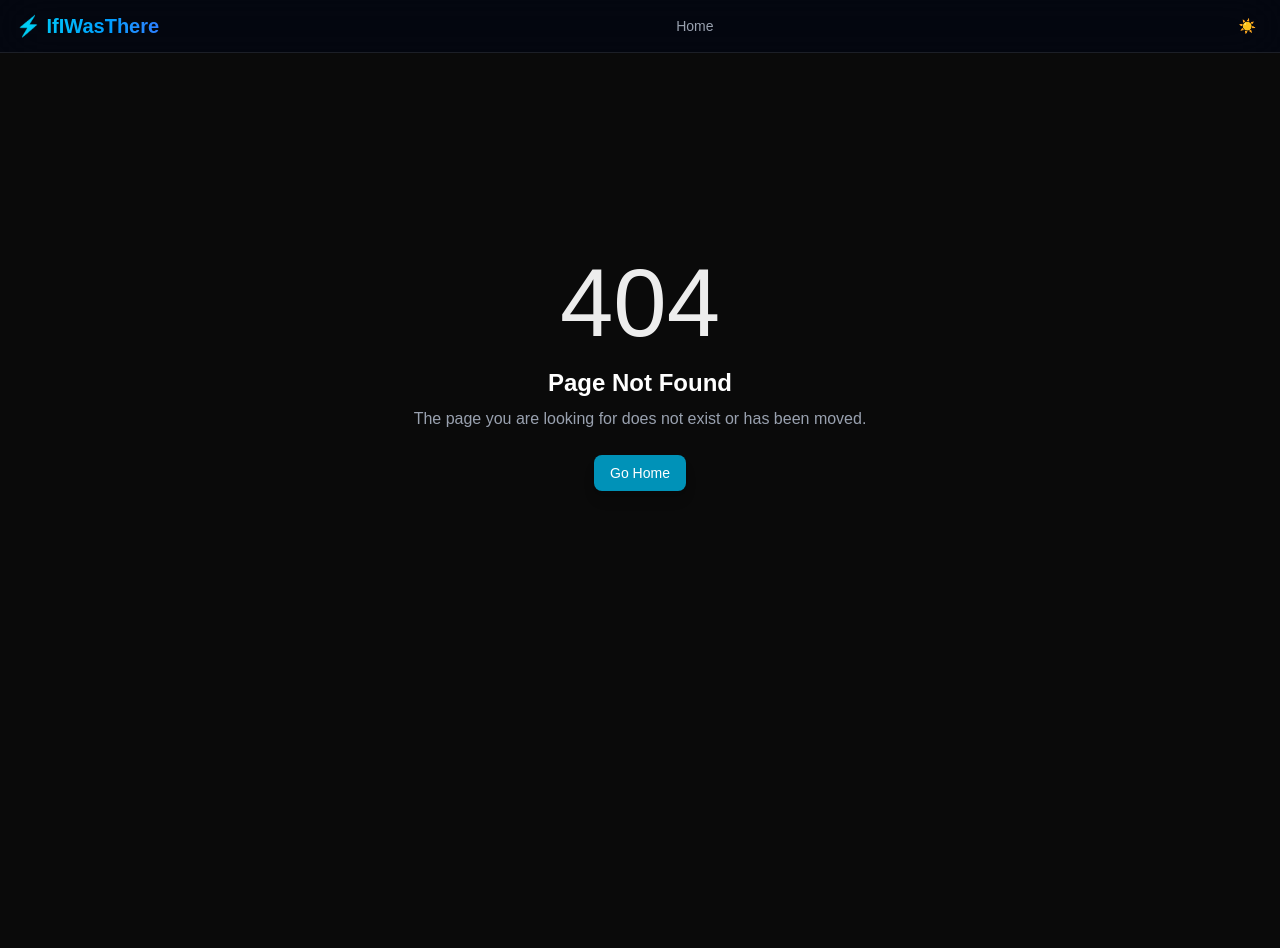
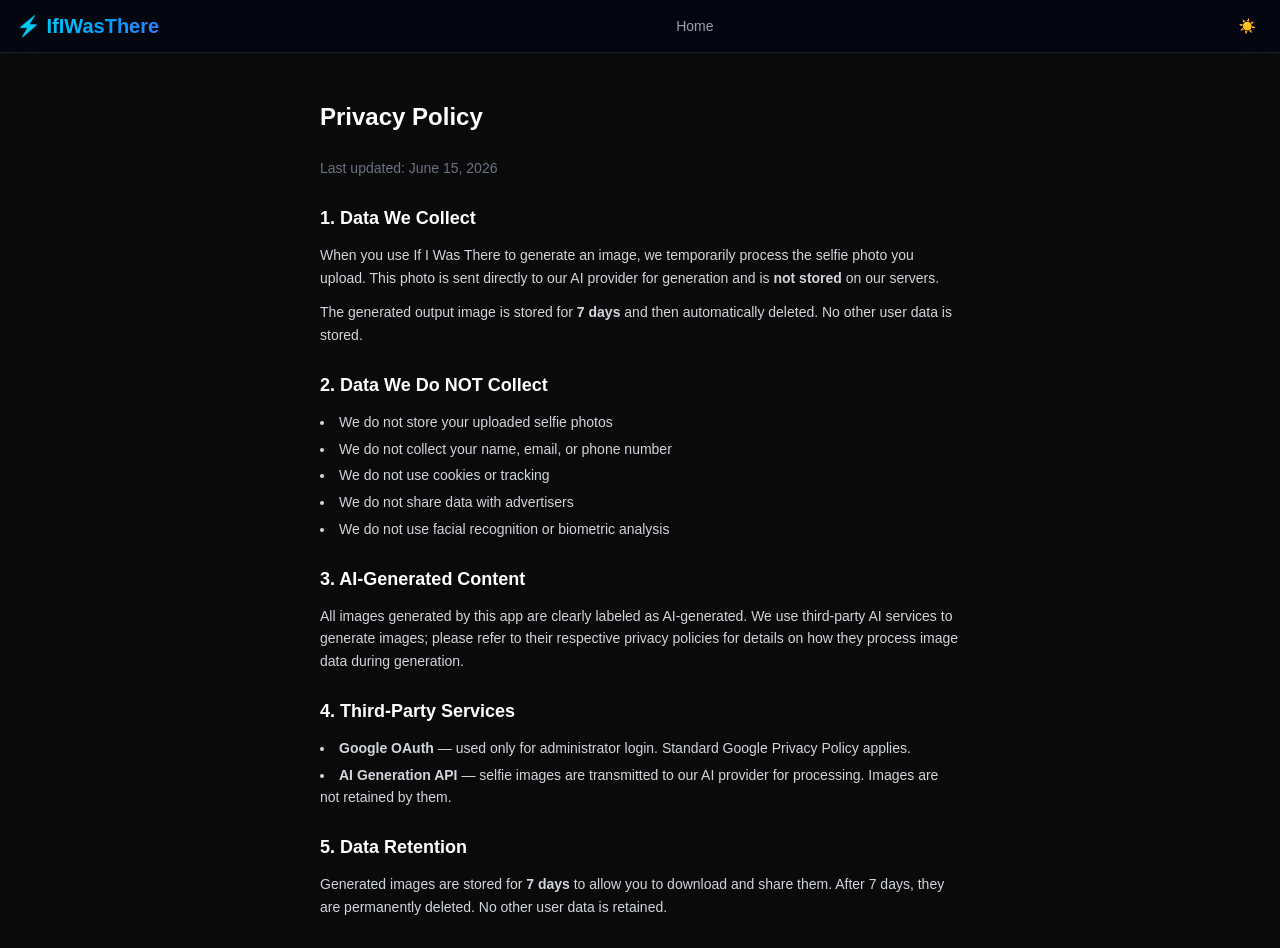
Before and after one commit to raytracer1/IWasThere, a Next.js app in the folder frontend/: page /privacy in a window 1280 px wide. Before the commit this address had no page. Shown: the top 948 px of the page. Before the commit the page ends 800 px from the top, so only its background shows below. Built offline with nearby package versions, Linux system fonts and the light colour scheme.

Commit message:
add privacy

```diff
--- a/frontend/app/page.tsx
+++ b/frontend/app/page.tsx
@@ -109,6 +109,12 @@ export default function HomePage() {
           ))}
         </div>
       )}
+
+      <footer className="mt-12 text-center">
+        <a href="/privacy" className="text-xs text-gray-500 hover:text-gray-400 underline">
+          Privacy Policy
+        </a>
+      </footer>
     </div>
   );
 }
--- /dev/null
+++ b/frontend/app/privacy/page.tsx
@@ -0,0 +1,72 @@
+export const metadata = { title: "Privacy Policy - If I Was There" };
+
+export default function PrivacyPage() {
+  return (
+    <div className="mx-auto max-w-2xl px-4 py-12 text-sm text-gray-300 leading-relaxed space-y-6">
+      <h1 className="text-2xl font-bold text-white">Privacy Policy</h1>
+      <p className="text-gray-500">Last updated: June 15, 2026</p>
+
+      <section className="space-y-3">
+        <h2 className="text-lg font-semibold text-white">1. Data We Collect</h2>
+        <p>
+          When you use If I Was There to generate an image, we temporarily process
+          the selfie photo you upload. This photo is sent directly to our AI
+          provider for generation and is <strong>not stored</strong> on our
+          servers.
+        </p>
+        <p>
+          The generated output image is stored for <strong>7 days</strong> and
+          then automatically deleted. No other user data is stored.
+        </p>
+      </section>
+
+      <section className="space-y-3">
+        <h2 className="text-lg font-semibold text-white">2. Data We Do NOT Collect</h2>
+        <ul className="list-disc list-inside space-y-1">
+          <li>We do not store your uploaded selfie photos</li>
+          <li>We do not collect your name, email, or phone number</li>
+          <li>We do not use cookies or tracking</li>
+          <li>We do not share data with advertisers</li>
+          <li>We do not use facial recognition or biometric analysis</li>
+        </ul>
+      </section>
+
+      <section className="space-y-3">
+        <h2 className="text-lg font-semibold text-white">3. AI-Generated Content</h2>
+        <p>
+          All images generated by this app are clearly labeled as AI-generated.
+          We use third-party AI services to generate images; please refer to
+          their respective privacy policies for details on how they process
+          image data during generation.
+        </p>
+      </section>
+
+      <section className="space-y-3">
+        <h2 className="text-lg font-semibold text-white">4. Third-Party Services</h2>
+        <ul className="list-disc list-inside space-y-1">
+          <li><strong>Google OAuth</strong> — used only for administrator login. Standard Google Privacy Policy applies.</li>
+          <li><strong>AI Generation API</strong> — selfie images are transmitted to our AI provider for processing. Images are not retained by them.</li>
+        </ul>
+      </section>
+
+      <section className="space-y-3">
+        <h2 className="text-lg font-semibold text-white">5. Data Retention</h2>
+        <p>
+          Generated images are stored for <strong>7 days</strong> to allow you
+          to download and share them. After 7 days, they are permanently deleted.
+          No other user data is retained.
+        </p>
+      </section>
+
+      <section className="space-y-3">
+        <h2 className="text-lg font-semibold text-white">6. Contact</h2>
+        <p>
+          If you have questions about this privacy policy, contact us at{" "}
+          <a href="mailto:zhengbijun123@gmail.com" className="text-cyan-400 hover:underline">
+            zhengbijun123@gmail.com
+          </a>.
+        </p>
+      </section>
+    </div>
+  );
+}
```
